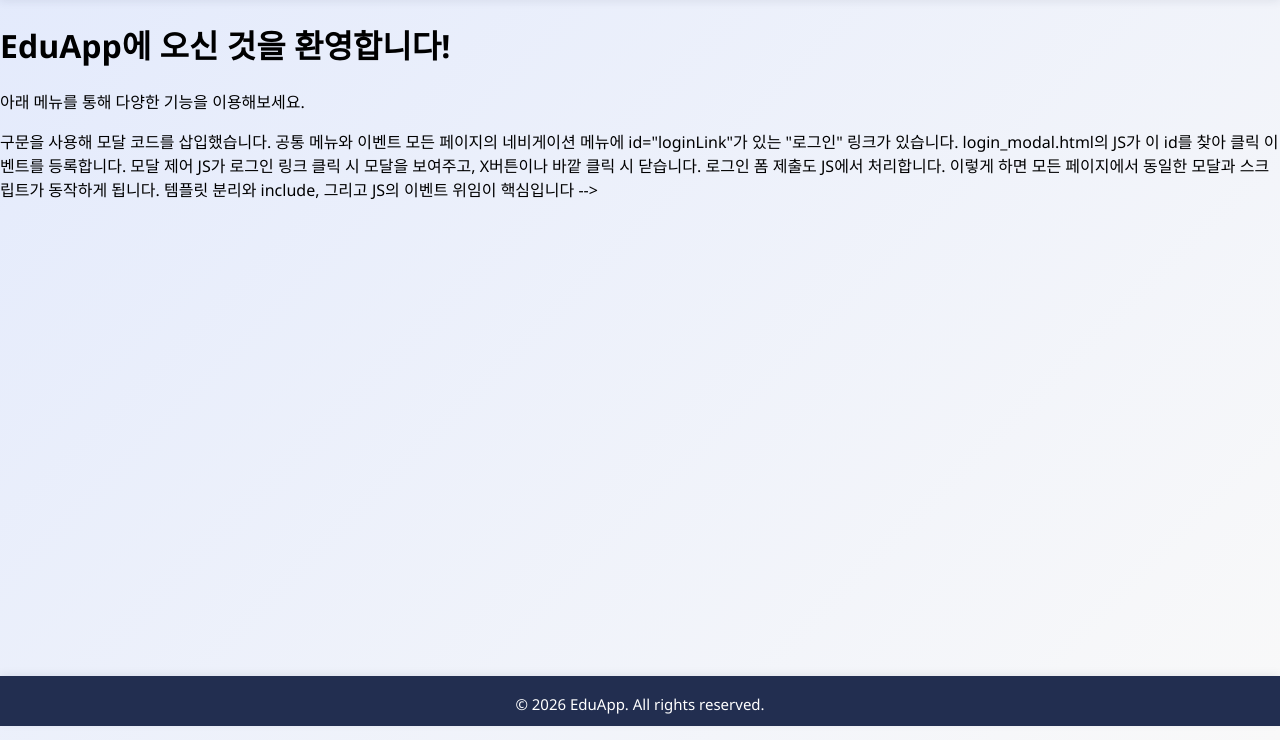
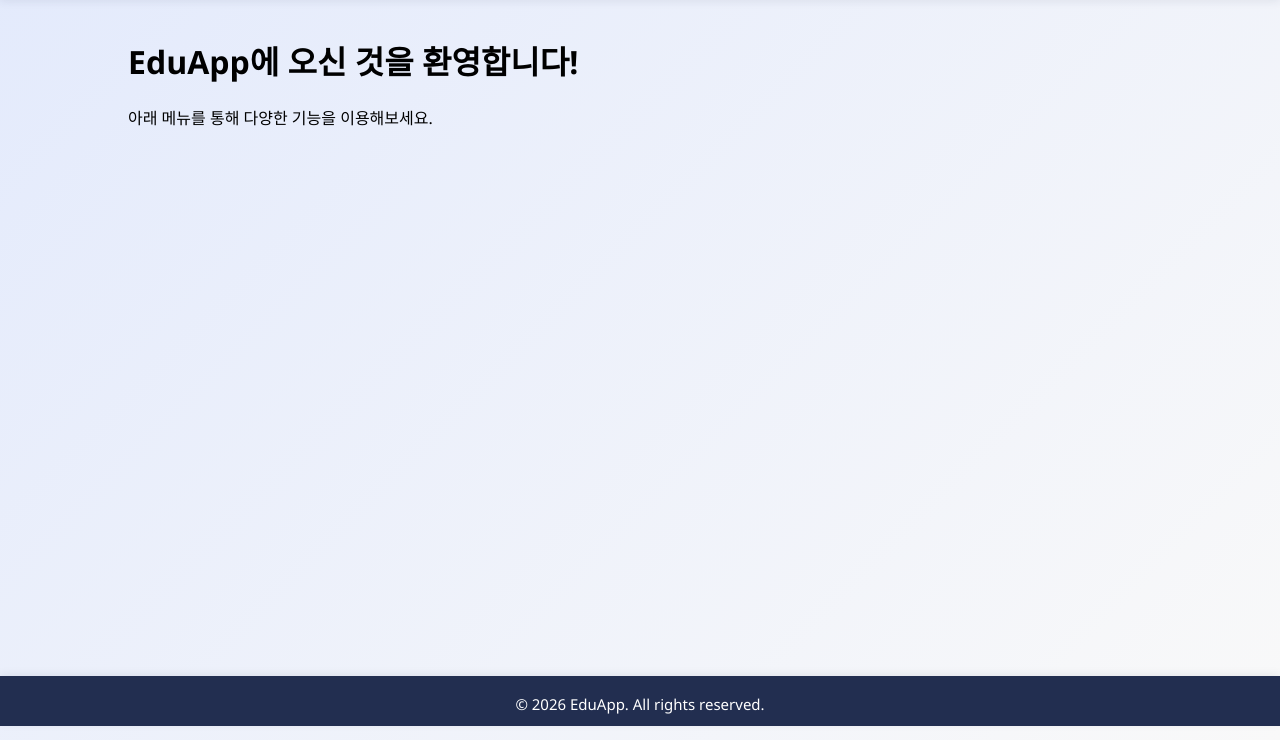
Before and after one commit to swanbaek/fastapi, a FastAPI app: page / in a window 1280 px wide. Shown: the part 60-800 px from the top of the page. Run offline with FastAPI, Linux system fonts and the light colour scheme.

Commit message:
스타일 수정

```diff
--- a/app/static/style.css
+++ b/app/static/style.css
@@ -121,6 +121,14 @@
     margin-right: 36px;
     letter-spacing: 1px;
 }
+.main{
+    width:80%;
+    max-width: 1200px;
+    margin:auto;
+    /* background-color: #ccc; */
+    padding: 1em;
+    min-height: 88vh;
+}
 
 footer {
     background: #222e50;
--- a/app/templates/index.html
+++ b/app/templates/index.html
@@ -14,7 +14,8 @@
     </div>
     {% include 'login_modal.html' %}
 
-    <!-- 로그인 모달을 모든 페이지에서 공통으로 띄우는 원리는 다음과 같습니다:
+    {#
+    로그인 모달을 모든 페이지에서 공통으로 띄우는 원리는 다음과 같습니다:
     login_modal.html 분리
     로그인 모달(HTML+JS)을 별도의 템플릿 파일(login_modal.html)로 만들었습니다.
 
@@ -32,7 +33,8 @@
     로그인 폼 제출도 JS에서 처리합니다.
 
     이렇게 하면 모든 페이지에서 동일한 모달과 스크립트가 동작하게 됩니다.
-템플릿 분리와 include, 그리고 JS의 이벤트 위임이 핵심입니다 -->
+    템플릿 분리와 include, 그리고 JS의 이벤트 위임이 핵심입니다
+    #}
     <footer>
         &copy; 2026 EduApp. All rights reserved.
     </footer>
```
Lines whose indentation alone changed are shown as unchanged.
